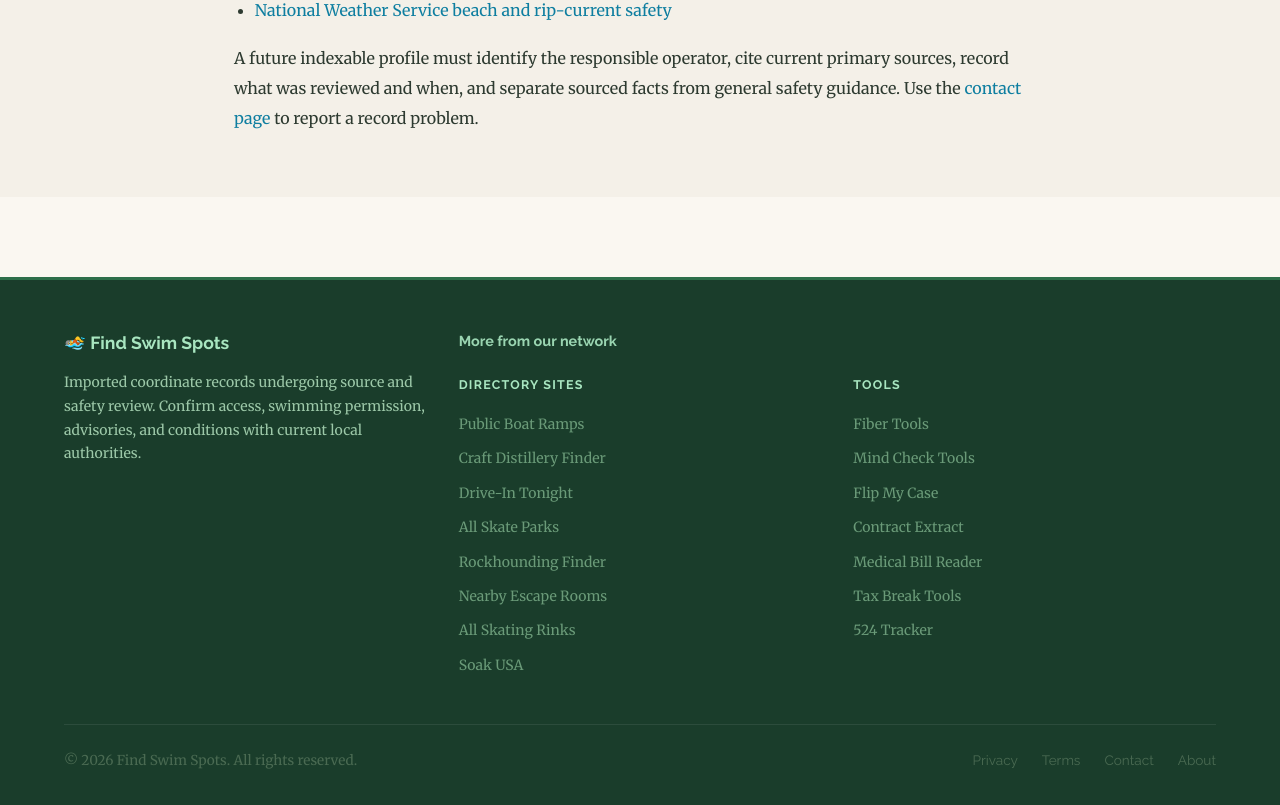
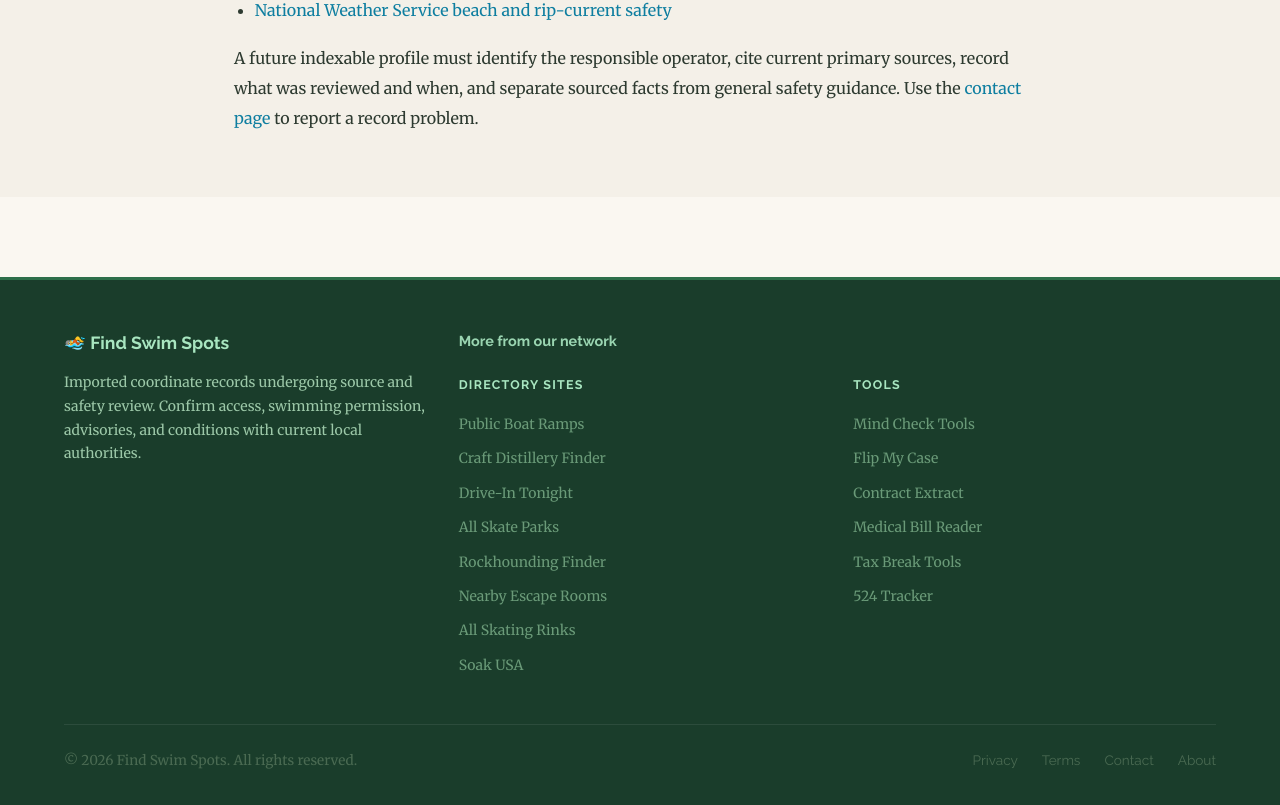
Before and after one commit to raiderj77/findswimspots, a Next.js app: page / in a window 1280 px wide. Shown: the part 3572-4377 px from the top of the page. Built offline with nearby package versions, Linux system fonts and the light colour scheme.

Commit message:
Remove FiberTools cross-site backlink

```diff
--- a/src/app/layout.tsx
+++ b/src/app/layout.tsx
@@ -21,7 +21,7 @@ export function generateMetadata(): Metadata {
 }
 
 const toolSites = [
-  { name: 'Fiber Tools', href: 'https://fibertools.app' }, { name: 'Mind Check Tools', href: 'https://mindchecktools.com' },
+  { name: 'Mind Check Tools', href: 'https://mindchecktools.com' },
   { name: 'Flip My Case', href: 'https://flipmycase.com' },
   { name: 'Contract Extract', href: 'https://contractextract.com' }, { name: 'Medical Bill Reader', href: 'https://medicalbillreader.com' },
   { name: 'Tax Break Tools', href: 'https://taxbreaktools.com' }, { name: '524 Tracker', href: 'https://524tracker.com' },
```
Also changed, not shown: 1 other file (tests, documents, lock files or other folders).
